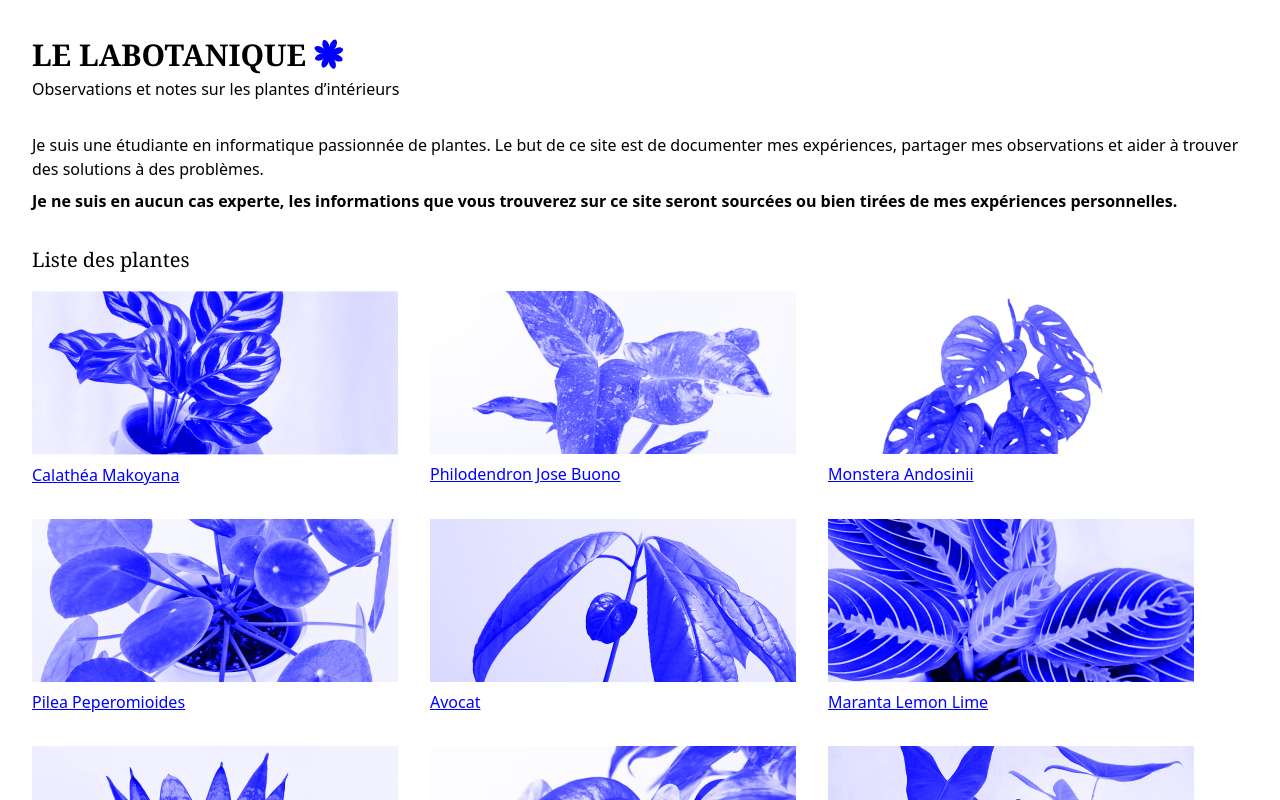
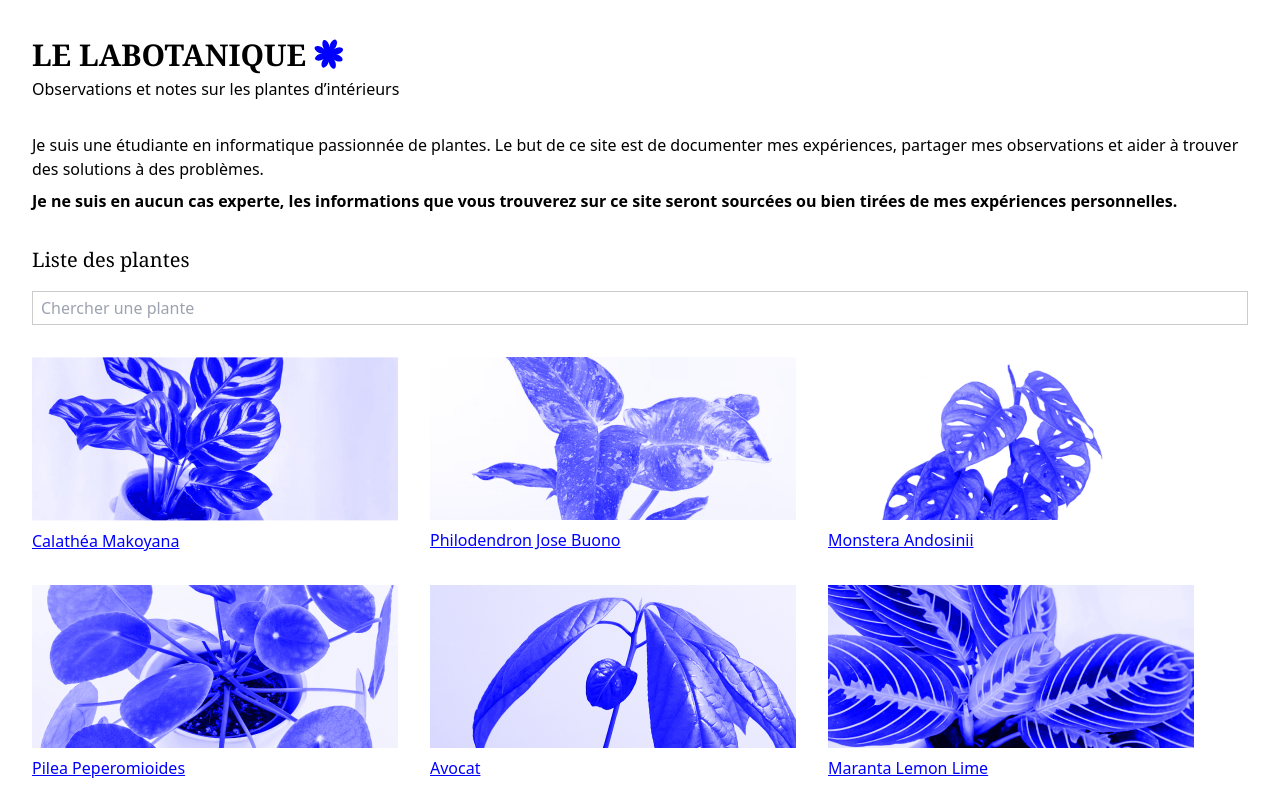
Before and after one commit to EmmaGuillaume/le-labotanique, a SvelteKit app: page / in a window 1280 px wide. Shown: the top 800 px of the page. Built offline with nearby package versions, Linux system fonts and the light colour scheme.

Commit message:
[FEAT] - add search bar

```diff
--- a/src/routes/+layout.svelte
+++ b/src/routes/+layout.svelte
@@ -4,7 +4,7 @@
 	import Footer from '../components/footer.svelte';
 </script>
 
-<main class="p-8 text-p font-thin">
+<main class="p-8 font-thin text-p selection:text-white selection:bg-blue">
 	<Header />
 	<slot />
 	<Footer />
--- a/src/routes/+page.svelte
+++ b/src/routes/+page.svelte
@@ -3,6 +3,16 @@
 
 	import Card from '../components/card.svelte';
 	import { articles } from '$lib/plants';
+
+	let filteredArticles = articles;
+
+	let searchValue = '';
+
+	$: filterArticles();
+
+	const filterArticles = () => {
+		filteredArticles = articles.filter((article) => article.title.includes(searchValue));
+	};
 </script>
 
 <section class="mt-8 space-y-2">
@@ -18,8 +28,17 @@
 
 <section class="mt-8">
 	<h2 class="mb-4 font-serif text-h2">Liste des plantes</h2>
-	<div class="flex flex-col gap-8 md:flex-row md:flex-wrap">
-		{#each articles as article}
+
+	<input
+		type="text"
+		bind:value={searchValue}
+		on:input={filterArticles}
+		class="px-2 py-1 w-full border border-black/20 focus:outline-blue"
+		placeholder="Chercher une plante"
+	/>
+
+	<div class="flex flex-col gap-8 mt-8 md:flex-row md:flex-wrap">
+		{#each filteredArticles as article}
 			<a href={`/${article.urlTitle}`}>
 				<Card imgUrl={article.imageUrl} title={article.title} />
 			</a>
```
